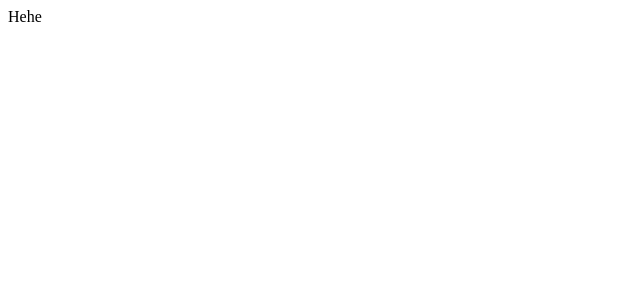
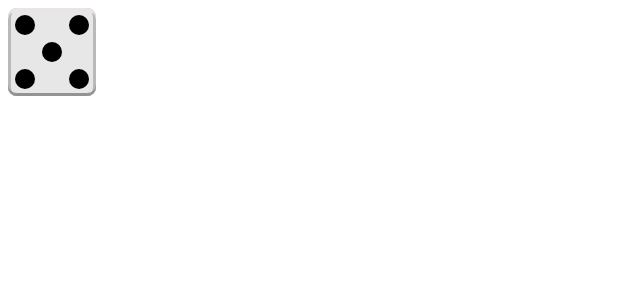
Before and after one commit to BadyTM/Backgammon, a Vue app: page / in a window 1280 px wide. Shown: the top 300 px of the page, without its empty margins (0-640 px from the left). Built offline with nearby package versions, Linux system fonts and the light colour scheme.

Commit message:
Implement dice component

```diff
--- /dev/null
+++ b/src/components/DiceComponent.vue
@@ -0,0 +1,91 @@
+<script setup lang="ts">
+import { shallowRef } from "vue";
+
+const emit = defineEmits<{
+  (e: "throwDice", value: number): void;
+}>();
+
+const diceValue = shallowRef<number>(getRandomDiceNumber());
+
+function getRandomDiceNumber(): number {
+  return Math.floor(Math.random() * 6) + 1;
+}
+
+const throwDice = (): void => {
+  diceValue.value = getRandomDiceNumber();
+  emit("throwDice", diceValue.value);
+};
+</script>
+
+<template>
+  <div
+    class="dice"
+    @click="throwDice()"
+  >
+    <div
+      v-for="value in diceValue"
+      :key="value"
+      class="dice-circle"
+    ></div>
+  </div>
+</template>
+
+<style scoped lang="scss">
+.dice {
+  $dice-width: 5rem;
+  width: $dice-width;
+  height: $dice-width;
+  padding: 0.25rem;
+  border-radius: 10%;
+  display: grid;
+  grid-template-areas:
+    "a . c"
+    "e g f"
+    "d . b";
+  background-color: #e7e7e7;
+  box-shadow:
+    inset 0 3px rgb(234, 229, 229),
+    inset 0 -3px rgb(148, 146, 146),
+    inset 3px 0 rgb(186, 184, 184),
+    inset -3px 0 rgb(186, 184, 184);
+  cursor: pointer;
+}
+
+.dice-circle {
+  $circle-width: 75%;
+  width: $circle-width;
+  height: $circle-width;
+  border-radius: 50%;
+  align-self: center;
+  justify-self: center;
+  background-color: black;
+
+  &:nth-child(1) {
+    grid-area: a;
+  }
+
+  &:nth-child(2) {
+    grid-area: b;
+  }
+
+  &:nth-child(3) {
+    grid-area: c;
+  }
+
+  &:nth-child(4) {
+    grid-area: d;
+  }
+
+  &:nth-child(5) {
+    grid-area: e;
+  }
+
+  &:nth-child(6) {
+    grid-area: f;
+  }
+
+  &:nth-child(odd):last-child {
+    grid-area: g;
+  }
+}
+</style>
--- a/src/views/HomeView.vue
+++ b/src/views/HomeView.vue
@@ -1,7 +1,9 @@
-<script setup lang="ts"></script>
+<script setup lang="ts">
+import DiceComponent from "@/components/DiceComponent.vue";
+</script>
 
 <template>
-  <main>Hehe</main>
+  <DiceComponent />
 </template>
 
 <style scoped lang="scss"></style>
```
